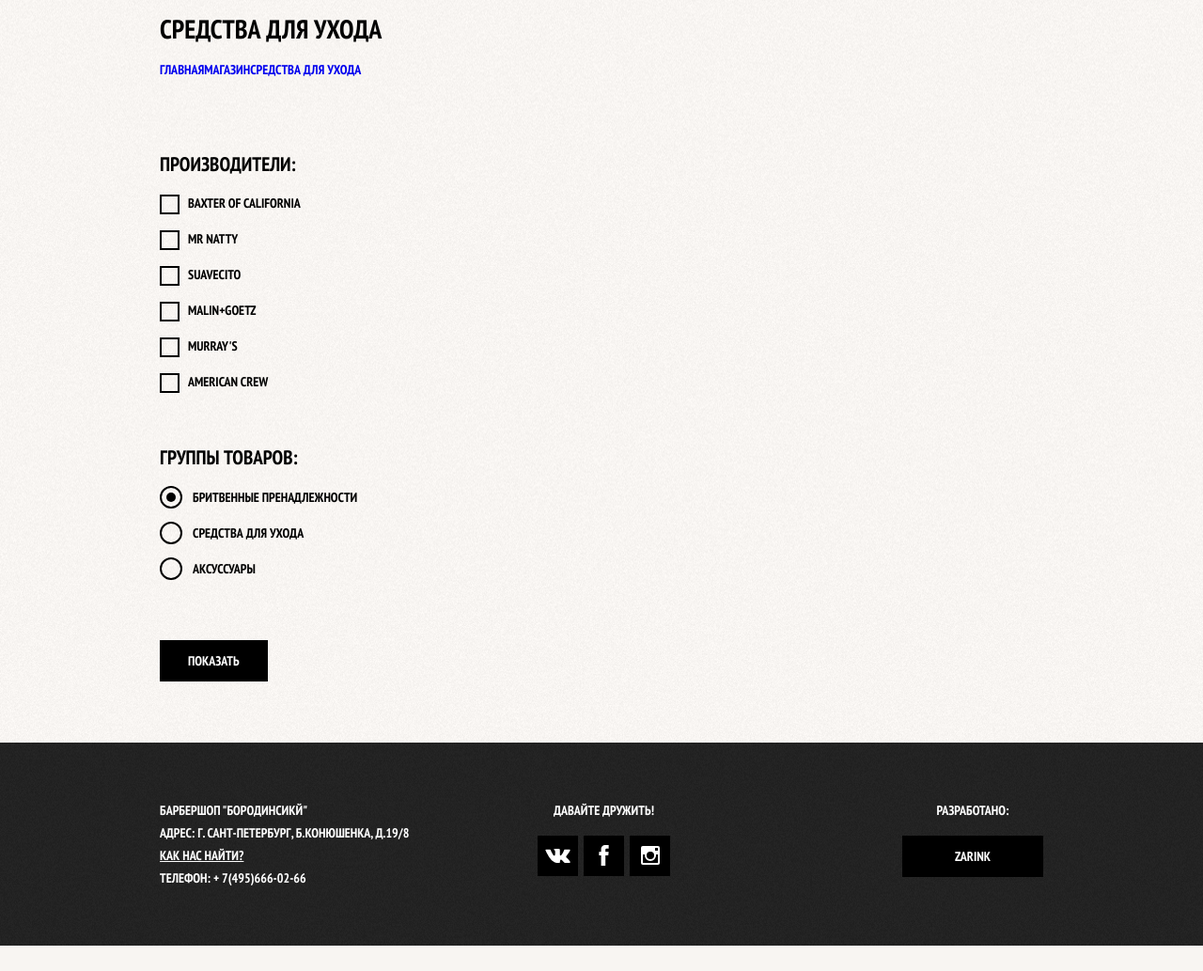
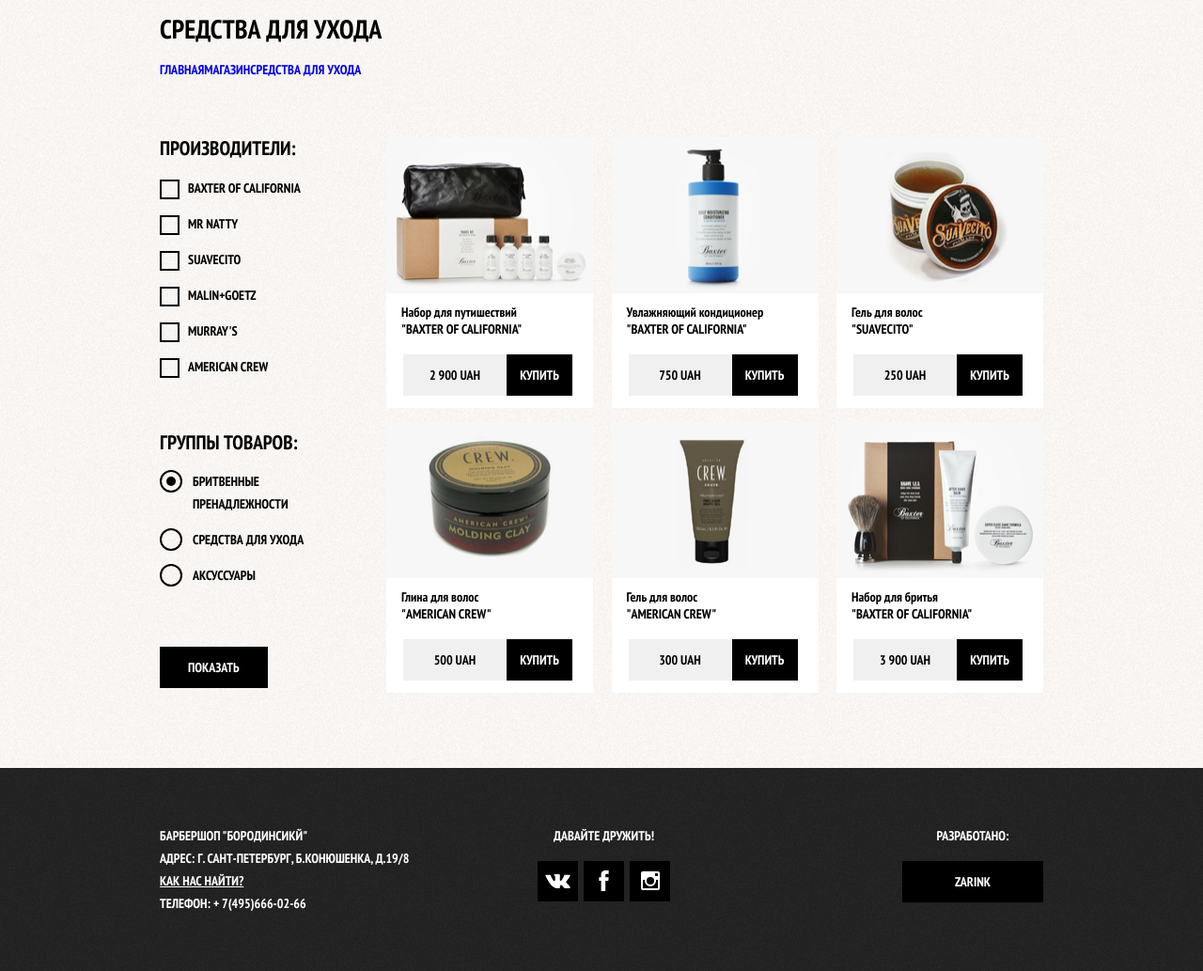
Before and after one commit to Atomini/lern_html_css_js, a Django app: page /barber/shop/ in a window 1280 px wide. Shown: the part 134-1167 px from the top of the page at 94% size. Before the commit the page ends 1140 px from the top, so only its background shows below. Run offline with Django 4.2, Linux system fonts and the light colour scheme.

Commit message:
Сделаны карточки для товаров

```diff
--- a/site_f/main/static/barber/css/shop.css
+++ b/site_f/main/static/barber/css/shop.css
@@ -190,22 +190,102 @@ input[type='radio'].visually-hidden{
     margin-top: 57px;
 }
 
+.makers-title{
+    margin-top: 0;
+    margin-bottom: 18px;
+}
+
 .filter-list{
     min-width: 168px;
 }
 
-.catalog-wrapper{
-    margin-left: 72px;
-}
-
 .content{
     display: flex;
-    flex-wrap: wrap;
 }
 
 .catalog-wrapper{
     display: flex;
     flex-wrap: wrap;
+    justify-content: space-between;
+
+}
+
+.goods-card{
+    width: 220px;
+    height: 288px;
+
+    margin-bottom: 15px;
+
+    background-color: white;
+}
+
+.catalog{
+    margin-left: 73px;
+}
+
+.goods-card-image{
+    height: 166px;
+    width: 100%;
+}
+
+.goods-card-title{
+    text-transform: none;
+    line-height: normal;
+    margin-left: 16px;
+    margin-top: 4px;
+    margin-bottom: 18px;
+
+}
+
+
+
+.price-block{
+    width: 188px;
+    height: 44px;
+
+    display: flex;
+    flex-wrap: wrap;
+    margin-left: 18px;
+}
+
+.price{
+    width: 110px;
+    height: 44px;
+    margin: 0;
+
+    line-height: 44px;
+    text-align: center;
+    background-color: rgba(204, 204, 204, 0.3);
+
+}
+.price-button{
+    width: 70px;
+    height: 44px;
+    padding: 0;
+    margin: 0;
+
+    text-align: center;
+    line-height: 44px;
+
+    background-color: black;
+
+}
+
+.price-button:hover,
+.price-button:active,
+.price-button:focus{
+    background-color: #663d15;
+}
+
+.price-button.disabled,
+.price-button:disabled{
+    cursor: default;
+    opacity: 0.5;
+    background-color: #000000;
+}
+
+.price-block a{
+    color: #ffffff;
 }
 
 /*--------------------radio----------------*/
--- a/site_f/main/templates/barber/shop.html
+++ b/site_f/main/templates/barber/shop.html
@@ -50,7 +50,7 @@
             <section class="filter-list">
                 <div class="filter-wrapper">
                     <div class="makers">
-                        <h2>Производители:</h2>
+                        <h2 class="makers-title">Производители:</h2>
                         <form  class="makers-form" action="" method="post">
                             <p class="makers-name">
                                 <label class="makers-checkbox">
@@ -104,7 +104,7 @@
                                 <label class="goods-group-radio">
                                     <input type="radio" name="goods-group" checked class="visually-hidden">
                                     <span class="radio-indicator"></span>
-                                    Бритвенные пренадлежности
+                                    Бритвенные <br> пренадлежности
                                 </label>
                             </p>
                             <p class="goods-group-name">
@@ -130,6 +130,56 @@
 
             <section class="catalog">
                 <div class="catalog-wrapper">
+                    <div class="goods-card">
+                        <img class="goods-card-image" src="{% static 'image/barber/shop/goods_1.png' %}" alt="Сумка">
+                        <h4 class="goods-card-title">Набор для путишествий <br>"BAXTER OF CALIFORNIA"</h4>
+                        <div class="price-block">
+                            <span class="price">2 900 uah</span>
+                            <a href="#" class="price-button">Купить</a>
+                        </div>
+                    </div>
+                    <div class="goods-card">
+                        <img class="goods-card-image" src="{% static 'image/barber/shop/goods_2.png' %}" alt="Сумка">
+                        <h4 class="goods-card-title">Увлажняющий кондиционер <br>"BAXTER OF CALIFORNIA"</h4>
+                        <div class="price-block">
+                            <span class="price">750 uah</span>
+                            <a href="#" class="price-button">Купить</a>
+                        </div>
+                    </div>
+                    <div class="goods-card">
+                        <img class="goods-card-image" src="{% static 'image/barber/shop/goods_3.png' %}" alt="Сумка">
+                        <h4 class="goods-card-title">Гель для волос <br>"SUAVECITO"</h4>
+                        <div class="price-block">
+                            <span class="price">250 uah</span>
+                            <a href="#" class="price-button">Купить</a>
+                        </div>
+                    </div>
+                    <div class="goods-card">
+                        <img class="goods-card-image" src="{% static 'image/barber/shop/goods_4.png' %}" alt="Сумка">
+                        <h4 class="goods-card-title">Глина для волос <br>"AMERICAN CREW"</h4>
+                        <div class="price-block">
+                            <span class="price">500 uah</span>
+                            <a href="#" class="price-button">Купить</a>
+                        </div>
+                    </div>
+                    <div class="goods-card">
+                        <img class="goods-card-image" src="{% static 'image/barber/shop/goods_5.png' %}" alt="Сумка">
+                        <h4 class="goods-card-title">Гель для волос <br>"AMERICAN CREW"</h4>
+                        <div class="price-block">
+                            <span class="price">300 uah</span>
+                            <a href="#" class="price-button">Купить</a>
+                        </div>
+                    </div>
+                    <div class="goods-card">
+                        <img class="goods-card-image" src="{% static 'image/barber/shop/goods_6.png' %}" alt="Сумка">
+                        <h4 class="goods-card-title">Набор для бритья <br>"BAXTER OF CALIFORNIA"</h4>
+                        <div class="price-block">
+                            <span class="price">3 900 uah</span>
+                            <a href="#" class="price-button">Купить</a>
+                        </div>
+                    </div>
+
+
 
                 </div>
             </section>
```
Also changed, not shown: site_f/main/static/image/barber/shop/goods_1.png (added), site_f/main/static/image/barber/shop/goods_2.png (added), site_f/main/static/image/barber/shop/goods_3.png (added), site_f/main/static/image/barber/shop/goods_4.png (added), site_f/main/static/image/barber/shop/goods_5.png (added), site_f/main/static/image/barber/shop/goods_6.png (added).
